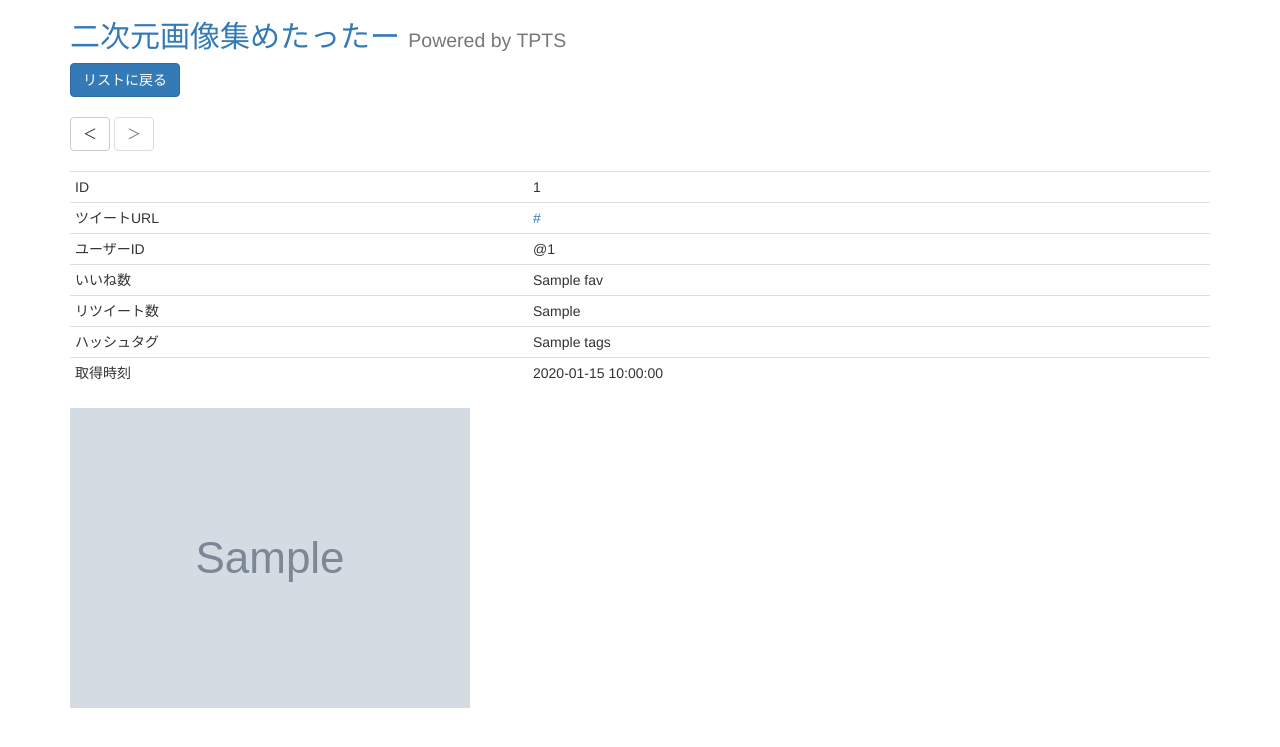
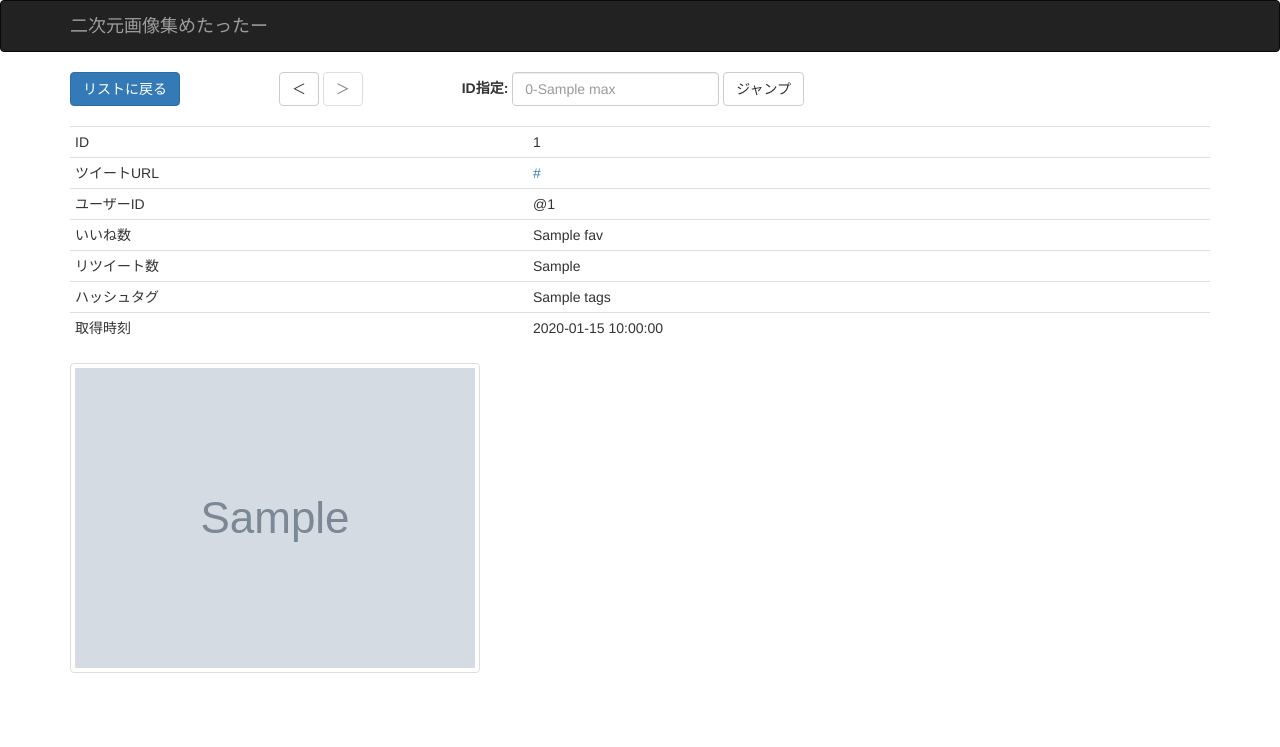
Before and after one commit to marron-akanishi/TPTS_web, a Flask app: template templates/detail.html in a window 1280 px wide. Shown: the top 747 px of the page. Run offline with Flask 2, Linux system fonts and the light colour scheme; the template is opened without the code that fills it: most values are stand-ins (such as "Sample title", 1, 10 or a date in 2020); grey boxes marked "Sample" are stand-in pictures; some libraries are stand-ins or nearby versions.

Commit message:
design change

```diff
--- a/collect/TL.py
+++ b/collect/TL.py
@@ -101,7 +101,7 @@ class StreamListener(tp.StreamListener):
                             self.dbfile.execute("update list set url = '" + url + "' where filename = '" + filename + "'")
                             self.dbfile.execute("update list set fav = " + str(status.favorite_count) + " where filename = '" + filename + "'")
                             self.dbfile.execute("update list set retweet = " + str(status.retweet_count) + " where filename = '" + filename + "'")
-                            self.dbfile.execute("update list set tags = '" + str(tags).replace("'","") + "' where filename = '" + filename + "'")
+                            self.dbfile.execute("update list set tags = '" + str(tags)[1:-1].replace("'","") + "' where filename = '" + filename + "'")
                             self.dbfile.execute("update list set time = '" + str(datetime.datetime.now()) + "' where filename = '" + filename + "'")
                             self.dbfile.execute("update list set facex = '" + str(facex) + "' where filename = '" + filename + "'")
                             self.dbfile.execute("update list set facey = '" + str(facey) + "' where filename = '" + filename + "'")
@@ -120,7 +120,7 @@ class StreamListener(tp.StreamListener):
         self.all = 0
         self.file_hash = []
         self.file_md5 = []
-        self.dbfile = sqlite3.connect(self.old_date.isoformat() + ".db")
+        self.dbfile = sqlite3.connect(os.path.abspath(__file__).replace(os.path.basename(__file__),self.old_date.isoformat() + ".db"))
         try:
             self.dbfile.execute("create table list (filename, image, username, url, fav, retweet, tags, time, facex, facey, facew, faceh)")
         except:
--- a/main.py
+++ b/main.py
@@ -1,4 +1,5 @@
 # Flask などの必要なライブラリをインポートする
+import os
 import glob
 import sqlite3
 import flask
@@ -15,12 +16,14 @@ def get_list(path):
     conn = sqlite3.connect(path)
     conn.row_factory = sqlite3.Row
     cur = conn.cursor()
+    cur.execute("select count(filename) from list")
+    count = cur.fetchone()[0]
     cur.execute( "select * from list" )
     for row in cur:
-        images.append({"id":int(row["filename"]), "url":row["url"], "image":row["image"]})
+        images.append({"id":int(row["filename"]), "tags":row["tags"], "image":row["image"]})
     cur.close()
     conn.close()
-    return images
+    return images,count
 
 # DBから詳細情報取得
 def get_detail(filename, dbfile):
@@ -29,7 +32,7 @@ def get_detail(filename, dbfile):
     conn.row_factory = sqlite3.Row
     cur = conn.cursor()
     cur.execute("select count(filename) from list")
-    count = cur.fetchone()[0]
+    count = int(cur.fetchone()[0])-1
     cur.execute( "select * from list where filename = '" + str(filename).zfill(5) + "'" )
     row = cur.fetchone()
     detail = {
@@ -56,7 +59,7 @@ def get_detail(filename, dbfile):
 def index():
     # index.html をレンダリングする
     global filelist
-    filelist = [path.split('\\')[1].split('.')[0] for path in glob.glob("collect/*.db")]
+    filelist = [path.split(os.sep)[1].split('.')[0] for path in glob.glob("collect/*.db")]
     return flask.render_template('index.html', dblist=filelist)
 
 # /list にアクセスしたときの処理
@@ -67,10 +70,10 @@ def image_list():
         # リクエストフォーム取得して
         date = flask.request.form['date']
         # 画像一覧生成
-        images = get_list("collect/" + date + ".db")
+        images,count = get_list("collect/" + date + ".db")
         # index.html をレンダリングする
         return flask.render_template('list.html',
-                dblist=filelist, select=date, filelist=images)
+                dblist=filelist, select=date, filelist=images, count=count)
     else:
         # エラーなどでリダイレクトしたい場合はこんな感じで
         return flask.redirect(flask.url_for('index'))
@@ -78,15 +81,12 @@ def image_list():
 # /list/detail にアクセスしたときの処理
 @app.route('/list/detail', methods=['GET', 'POST'])
 def image_detail():
-    global filelist
     if flask.request.method == 'GET':
         # リクエストフォーム取得して
         image_id = flask.request.args.get('id')
         date = flask.request.args.get('date')
-        if int(image_id) < 0:
-            image_id = 0
         # 画像情報辞書
-        detail,count = get_detail(image_id, "collect/"+date+".db")
+        detail,count = get_detail(int(image_id), "collect/"+date+".db")
         # index.html をレンダリングする
         return flask.render_template('detail.html', data=detail, date=date, max=count)
     else:
--- a/static/js/face.js
+++ b/static/js/face.js
@@ -7,10 +7,6 @@ function face_rect() {
     if ( ! canvas || ! canvas.getContext ) {
         return false;
     }
-    facex = facex.substr(1,facex.length-2).split(",");
-    facey = facey.substr(1,facey.length-2).split(",");
-    facew = facew.substr(1,facew.length-2).split(",");
-    faceh = faceh.substr(1,faceh.length-2).split(",");
     var ctx = canvas.getContext('2d');
     var img = new Image();
     img.src = image_url;
@@ -21,11 +17,11 @@ function face_rect() {
         ctx.beginPath();
         ctx.strokeStyle = 'rgb(00,255,00)';
         ctx.lineWidth = 3;
-        for(var i = 0; i < facex.length; i++){
-            var rectx = Number(facex[i]);
-            var recty = Number(facey[i]);
-            var rectw = Number(facew[i]);
-            var recth = Number(faceh[i]);
+        for(var i = 0; i < eval(facex).length; i++){
+            var rectx = Number(eval(facex)[i]);
+            var recty = Number(eval(facey)[i]);
+            var rectw = Number(eval(facew)[i]);
+            var recth = Number(eval(faceh)[i]);
             ctx.strokeRect(rectx,recty,rectw,recth);
         }
     }
--- /dev/null
+++ b/static/js/form.js
@@ -0,0 +1,19 @@
+$(function(){
+    $("#idtext").keydown(function(e) {
+        if ((e.which && e.which === 13) || (e.keyCode && e.keyCode === 13)) {
+            $('#jump').click();
+        }
+    });
+
+    $('html').keyup(function(e){
+        switch(e.which){
+            case 37: // Key[←]
+                $("#prev").click();
+                break;
+
+            case 39: // Key[→]
+                $("#next").click();
+                break;
+        }
+    });
+});
--- a/templates/detail.html
+++ b/templates/detail.html
@@ -1,25 +1,29 @@
 {% extends "layout.html" %}
 {% block datesel %}
+<script src="/static/js/form.js"></script>
 <div class="container">
-  <div class="form-inline">
-    <form action="/list#{{data.id}}" method="post">
+  <form id="back" action="/list#{{data.id}}" method="post" class="form-inline" style="display:inline;">
     <button class="btn btn-primary" type="submit" name="date" value="{{date}}">リストに戻る</button>
   </form>
-    <br>
-    <form action="/list/detail" method="get">
+  <form id="move" action="/list/detail" method="get" class="form-inline col-xs-offset-1" style="display:inline;">
     <input type="hidden" name="date" value="{{date}}">
     {% if data.id-1 >= 0 %}
-        <button class="btn btn-default" type="submit" name="id" value="{{data.id - 1}}">＜</button>
+      <button id="prev" class="btn btn-default" type="submit" name="id" value="{{data.id - 1}}">＜</button>
     {% else %}
       <button class="btn btn-default" disabled>＜</button>
     {% endif %}
-      {% if data.id+1 < max %}
-        <button class="btn btn-default" type="submit" name="id" value="{{data.id + 1}}">＞</button>
+    {% if data.id+1 <= max %}
+      <button id="next" class="btn btn-default" type="submit" name="id" value="{{data.id + 1}}">＞</button>
     {% else %}
       <button class="btn btn-default" disabled>＞</button>
     {% endif %}
   </form>
-  </div>
+  <form id="idsel" action="/list/detail" method="get" class="form-inline col-xs-offset-1" style="display:inline;">
+    <input type="hidden" name="date" value="{{date}}">
+    <label for="idtext">ID指定:</label>
+    <input type="number" id="idtext" name="id" class="form-control" placeholder="0-{{max}}" min="0" max="{{max}}" required>
+    <button id="jump" class="btn btn-default" type="submit">ジャンプ</button>
+  </form>
 </div>
 {% endblock %}
 {% block detail %}
@@ -41,6 +45,6 @@
     <tr><td>ハッシュタグ</td><td>{{data.tags}}</td></tr>
     <tr><td>取得時刻</td><td>{{data.time}}</td></tr>
   </table>
-  <a href="{{data.image}}:orig"><canvas id="image_canvas" class="img-responsive">画像を表示するには、canvasタグをサポートしたブラウザが必要です。</canvas></a>
+  <a href="{{data.image}}:orig"><canvas id="image_canvas" class="img-responsive img-thumbnail">画像を表示するには、canvasタグをサポートしたブラウザが必要です。</canvas></a>
 </div>
 {% endblock %}
--- a/templates/layout.html
+++ b/templates/layout.html
@@ -20,18 +20,13 @@
   </head>
   <body>
     {%- block topbar -%}
-    <div class="topbar">
-      <div class="fill">
-        <div class="container">
-          <h2>
-            <div class="brand">
-              <a href="/">二次元画像集めたったー</a>
-              <small>Powered by TPTS</small>
-            </div>
-          </h2>
+    <nav class="navbar navbar-inverse">
+      <div class="container">
+        <div class="navbar-header">
+          <a class="navbar-brand" href="/">二次元画像集めたったー</a>
         </div>
       </div>
-    </div>
+    </nav>
     {%- endblock -%}
     {% block datesel %}{% endblock %}
     <br>
```
Also changed, not shown: templates/list.html (+5 -4 lines). Lines whose indentation alone changed are shown as unchanged.
